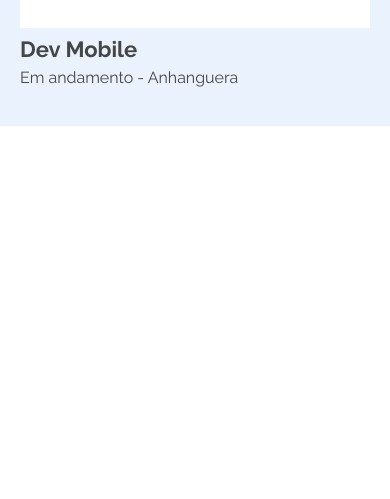
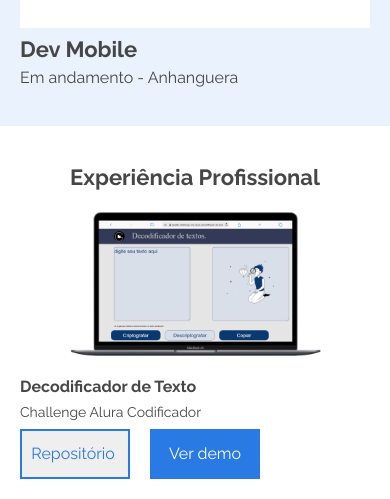
Before and after one commit to braguilweb/Challenge-Portifolio-Alura-ONE-, a plain HTML site: page index.html in a window 390 px wide. Shown: the part 2855-3354 px from the top of the page. Before the commit the page ends 2981 px from the top, so only its background shows below. Drawn offline with Linux system fonts and the light colour scheme.

Commit message:
Adicionado section(experiencia)

```diff
--- /dev/null
+++ b/assets/css/experiencia/experiencia-button.css
@@ -0,0 +1,61 @@
+.experiencia__button  {
+    display: flex;
+    justify-content: space-between;
+}
+
+#button-1 button {
+   border-color: #2A7AE4;
+   border-style: solid;
+   color: #2A7AE4;
+   font-family: Raleway, sans-serif;
+   font-size: 16px;
+   font-weight: 400;
+   height: 50px;
+   padding-right: 10px;
+   width: 110px;
+}
+#button-1 button:hover {
+    background-color: #D4E4FA;
+    cursor: pointer;
+
+}
+
+#button-2 button {
+    color: #FFFFFF;
+    background-color: #2A7AE4;
+    border: none;
+    font-family: Raleway, sans-serif;
+    font-size: 16px;
+    font-weight: 400;
+    height: 50px;
+    width: 110px;
+
+}
+#button-2 button:hover {
+    background-color: #5595E9;
+    cursor: pointer;
+
+}
+
+/* Estilos para telas de tablet */
+
+@media screen and (min-width: 481px) and (max-width: 850px) {
+    .experiencia__button {
+        justify-content: flex-start;
+    }
+    .experiencia__button div {
+        padding-right: 20px;
+    }
+}
+
+/* Estilos para telas de celulares */
+
+@media screen and (max-width: 480px) {
+    .experiencia__button {
+        justify-content: flex-start;
+    }
+
+    .experiencia__button div {
+        padding-right: 20px;
+    }
+}
--- /dev/null
+++ b/assets/css/experiencia/experiencia-container.css
@@ -0,0 +1,84 @@
+.experiencia__container {
+    display: flex;
+    justify-content: left;
+}
+
+.experiencia__container img {
+    padding-right: 10px;
+}
+
+.experiencia__container ul {
+    display: flex;
+    flex-direction: column;
+    justify-content: space-around;
+    padding-right: 50px;
+}
+
+.experiencia__container li {
+
+    flex-direction: column;
+    justify-content: space-around;
+    justify-content: left;
+}
+
+.experiencia__container h3 {
+    color: #464646;
+    font-family: Raleway, sans-serif;
+    font-size: 22px;
+    font-weight: 700;
+    padding-bottom: 10px;
+}
+
+.experiencia__container p {
+    color: #464646;
+    font-family: Raleway, sans-serif;
+    font-size: 16px;
+    font-weight: 500;
+    padding-bottom: 10px;
+}
+
+/* Estilos para telas de tablets */
+@media screen and (min-width: 481px) and (max-width: 850px) {
+    .experiencia__container {
+        flex-direction: column;
+    }
+
+    .experiencia__container ul {
+        padding-right: 50px;
+        padding-top: 20px;
+    }
+
+    .experiencia__container img {
+        padding-right: 10px;
+    }
+}
+/* Estilos para telas de celulares */
+@media screen and (max-width: 480px) {
+    .experiencia__container {
+        flex-direction: column;
+    }
+
+    .experiencia__container h3 {
+        font-size: 16px;
+    }
+
+    .experiencia__container p {
+        font-size: 14px;
+    }
+    .experiencia__container ul {
+        padding-right: 10px;
+        padding-top: 20px;
+    }
+
+    .experiencia__container img {
+        width: 280px;
+        padding: 0 0 0 0;
+    }
+
+    #div-imagem {
+        display:flex;
+        justify-content: center;
+        align-items: center;
+
+    }
+}
--- /dev/null
+++ b/assets/css/experiencia/experiencia-titulo.css
@@ -0,0 +1,18 @@
+.experiencia__titulo {
+    font-family: Raleway, sans-serif;
+    font-size: 32px;
+    font-weight: 700;
+    align-items: center;
+    color: #464646;
+    padding-top: 20px;
+    padding-bottom: 20px;
+}
+
+@media screen and (max-width: 480px) {
+    .experiencia__titulo {
+        font-size: 22px;
+
+    }
+
+
+}
--- /dev/null
+++ b/assets/css/experiencia/experiencia.css
@@ -0,0 +1,28 @@
+.experiencia {
+    display: flex;
+    flex-direction: column;
+    padding-top: 20px;
+    padding-bottom: 20px;
+    padding-left: 100px;
+    padding-right: 100px;
+
+
+}
+
+.experiencia h2 {
+    text-align: center;
+}
+/* Estilos para telas de tablets */
+@media screen and (min-width: 481px) and (max-width: 850px) {
+    .experiencia {
+        padding-left: 20px;
+        padding-right: 20px;
+    }
+}
+
+@media screen and (max-width: 480px) {
+    .experiencia {
+        padding-left: 20px;
+        padding-right: 20px;
+    }
+}
--- a/index.html
+++ b/index.html
@@ -29,6 +29,10 @@
     <link rel="stylesheet" href="./assets/css/formacaoAcademica/formacaoAcademica.css">
     <link rel="stylesheet" href="./assets/css/formacaoAcademica/formacaoAcademica-cards.css">
     <link rel="stylesheet" href="./assets/css/formacaoAcademica/formacaoAcademica-titulo.css">
+    <link rel="stylesheet" href="./assets/css/experiencia/experiencia.css">
+    <link rel="stylesheet" href="./assets/css/experiencia/experiencia-titulo.css">
+    <link rel="stylesheet" href="./assets/css/experiencia/experiencia-container.css">
+    <link rel="stylesheet" href="./assets/css/experiencia/experiencia-button.css">
 
 
 </head>
@@ -153,5 +157,21 @@
             </li>
         </ul>
     </section>
+    <section class="experiencia">
+        <h2 class="experiencia__titulo">Experiência Profissional</h2>
+        <div class="experiencia__container">
+            <div id="div-imagem" ><img src="./assets/images/projeto_decodificador.png" alt="Imagem de print do Decodificador de Texto"/></div>
+            <ul>
+                <li>
+                    <h3>Decodificador de Texto</h3>
+                    <p>Challenge Alura Codificador</p>
+                    <div class="experiencia__button">
+                        <div id="button-1"><button href="#">Repositório</button></div>
+                        <div id="button-2"><button href="#">Ver demo</button></div>
+                    </div>
+                </li>
+            </ul>
+        </div>
+    </section>
 </body>
 </html>
```
Also changed, not shown: assets/images/projeto_decodificador.png (added).
